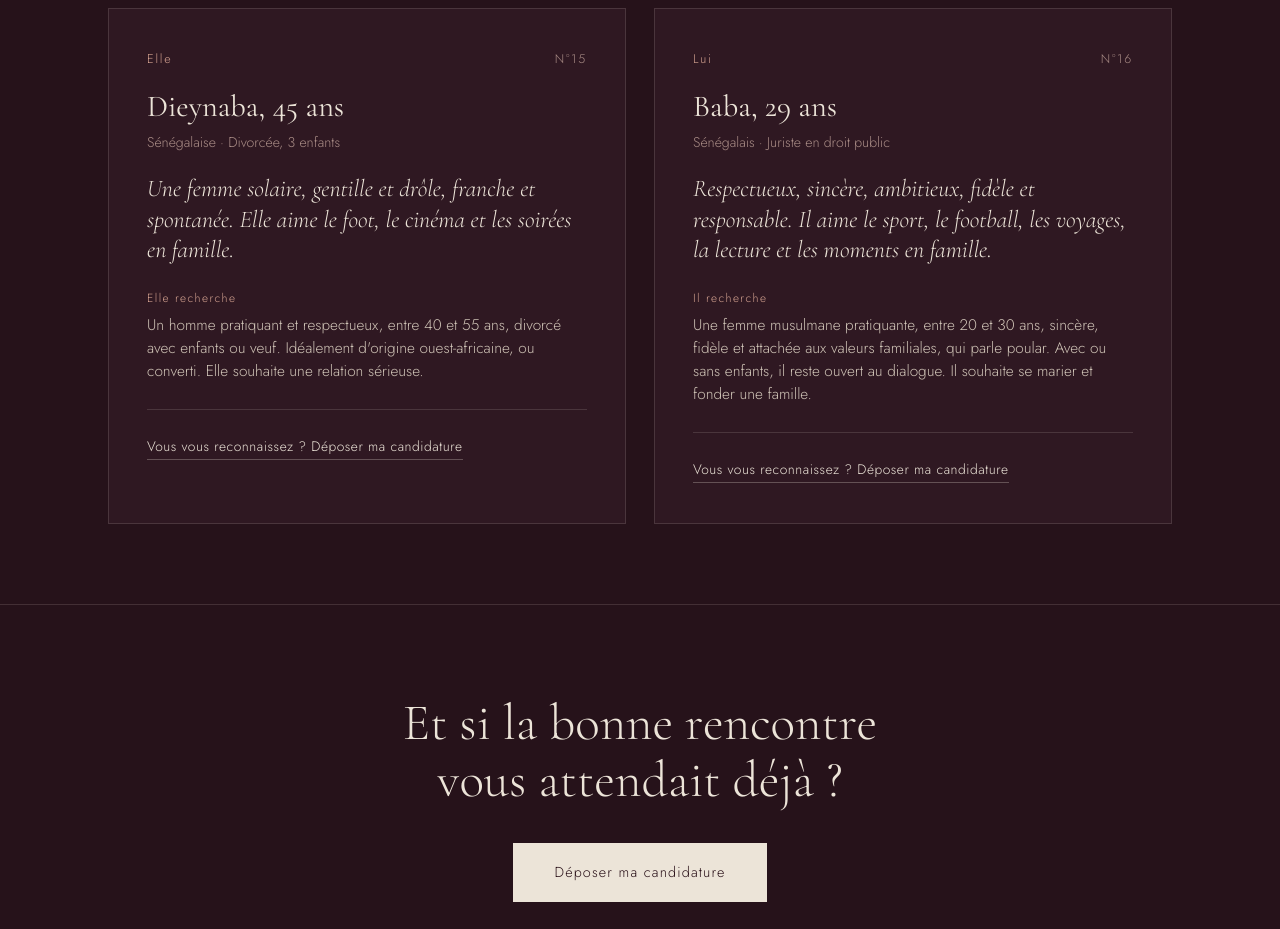
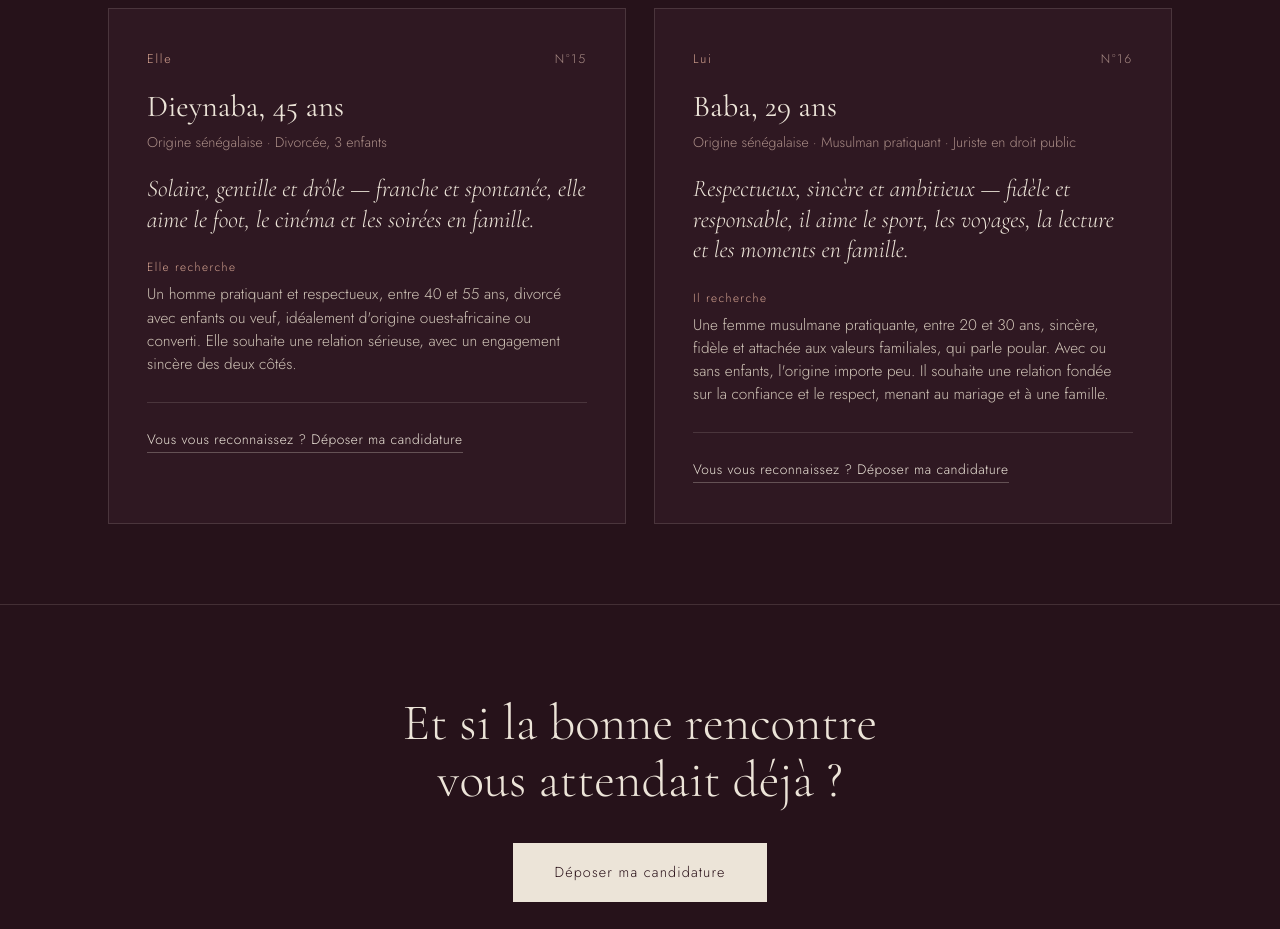
Before and after one commit to Kaissa2789/liora, a plain HTML site: page annonces.html in a window 1280 px wide. Shown: the part 1240-2169 px from the top of the page. Drawn offline with nearby package versions, Linux system fonts and the light colour scheme.

Commit message:
Annonces : harmonise N°15 et N°16 avec les fiches existantes
Co-Authored-By: Claude Opus 5.5 <noreply@anthropic.com>
Claude-Session: https://claude.ai/code/session_01W2hCnYyJUqyzh4XCrEHfnv

```diff
--- a/annonces.html
+++ b/annonces.html
@@ -156,18 +156,18 @@
         gender: "elle",
         name: "Dieynaba",
         age: "45 ans",
-        ident: "Sénégalaise · Divorcée, 3 enfants",
-        hook: "Une femme solaire, gentille et drôle, franche et spontanée. Elle aime le foot, le cinéma et les soirées en famille.",
-        seek: "Un homme pratiquant et respectueux, entre 40 et 55 ans, divorcé avec enfants ou veuf. Idéalement d'origine ouest-africaine, ou converti. Elle souhaite une relation sérieuse."
+        ident: "Origine sénégalaise · Divorcée, 3 enfants",
+        hook: "Solaire, gentille et drôle — franche et spontanée, elle aime le foot, le cinéma et les soirées en famille.",
+        seek: "Un homme pratiquant et respectueux, entre 40 et 55 ans, divorcé avec enfants ou veuf, idéalement d'origine ouest-africaine ou converti. Elle souhaite une relation sérieuse, avec un engagement sincère des deux côtés."
       },
       {
         num: "N°16",
         gender: "lui",
         name: "Baba",
         age: "29 ans",
-        ident: "Sénégalais · Juriste en droit public",
-        hook: "Respectueux, sincère, ambitieux, fidèle et responsable. Il aime le sport, le football, les voyages, la lecture et les moments en famille.",
-        seek: "Une femme musulmane pratiquante, entre 20 et 30 ans, sincère, fidèle et attachée aux valeurs familiales, qui parle poular. Avec ou sans enfants, il reste ouvert au dialogue. Il souhaite se marier et fonder une famille."
+        ident: "Origine sénégalaise · Musulman pratiquant · Juriste en droit public",
+        hook: "Respectueux, sincère et ambitieux — fidèle et responsable, il aime le sport, les voyages, la lecture et les moments en famille.",
+        seek: "Une femme musulmane pratiquante, entre 20 et 30 ans, sincère, fidèle et attachée aux valeurs familiales, qui parle poular. Avec ou sans enfants, l'origine importe peu. Il souhaite une relation fondée sur la confiance et le respect, menant au mariage et à une famille."
       }
     ];
 
```
